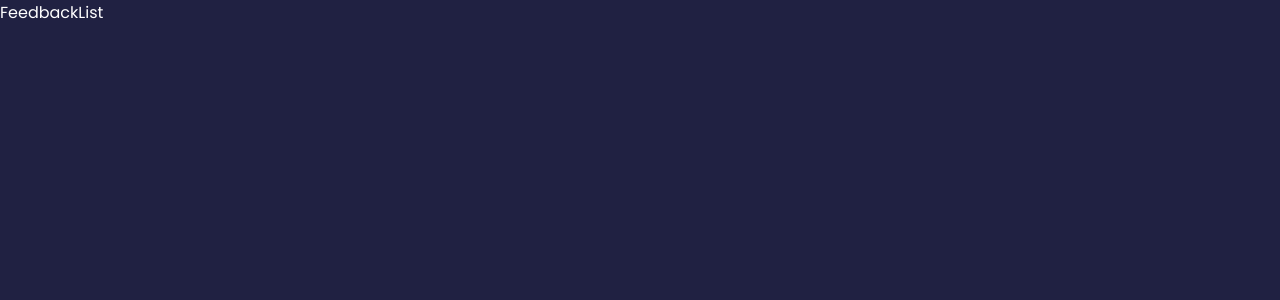
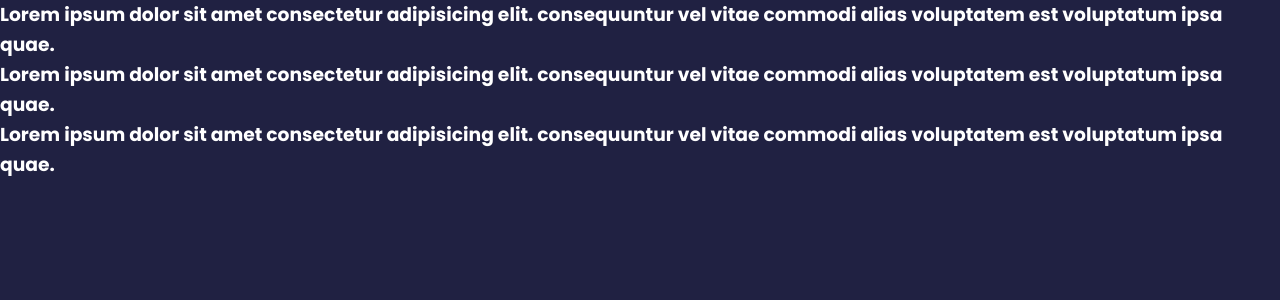
Before and after one commit to lushcodes/feedback-project, a Svelte app in the folder svelte-feeback-app/: page / in a window 1280 px wide. Shown: the top 300 px of the page. Built offline with nearby package versions, Linux system fonts and the light colour scheme.

Commit message:
learned to import props

```diff
--- a/svelte-feeback-app/src/App.svelte
+++ b/svelte-feeback-app/src/App.svelte
@@ -20,7 +20,7 @@ let feedback = [  {
 </script>
 
 <main>
-	<FeedbackList />
+	<FeedbackList {feedback} />
 </main>
 
 <style>
--- a/svelte-feeback-app/src/components/FeedbackList.svelte
+++ b/svelte-feeback-app/src/components/FeedbackList.svelte
@@ -1,8 +1,9 @@
 <script>
-
-
+export let feedback = [];
 
 
 </script>
 
-FeedbackList
+{#each feedback as feedbackRecord (feedbackRecord.id)}
+  <h3>{feedbackRecord.text}</h3>
+{/each}
```
